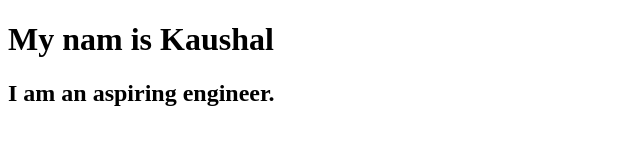
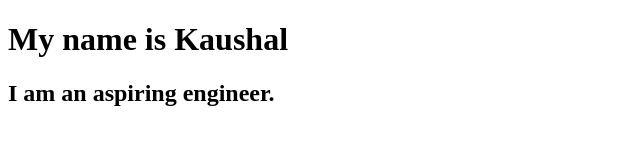
Before and after one commit to ikaushalvir/kaushal-portfolio, a plain HTML site: page index.html in a window 1280 px wide. Shown: the whole page, without its empty margins (0-640 px from the left). Drawn offline with Linux system fonts and the light colour scheme.

Commit message:
fix:name spelling fix

```diff
--- a/index.html
+++ b/index.html
@@ -5,7 +5,7 @@
     <title>Kaushal's Site</title>
   </head>
   <body>
-    <h1>My nam is Kaushal</h1>
+    <h1>My name is Kaushal</h1>
     <h2>I am an aspiring engineer.</h2>
 
 
```
